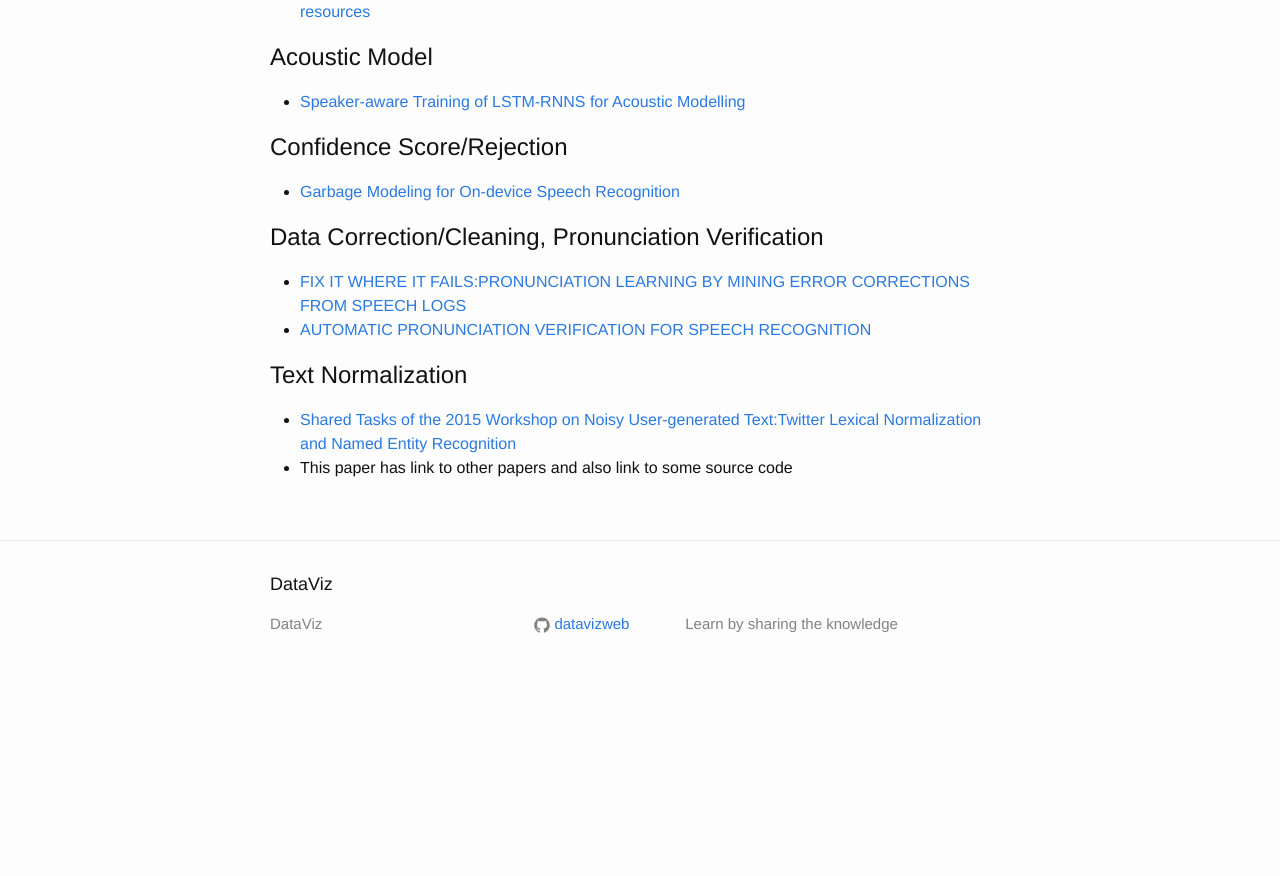
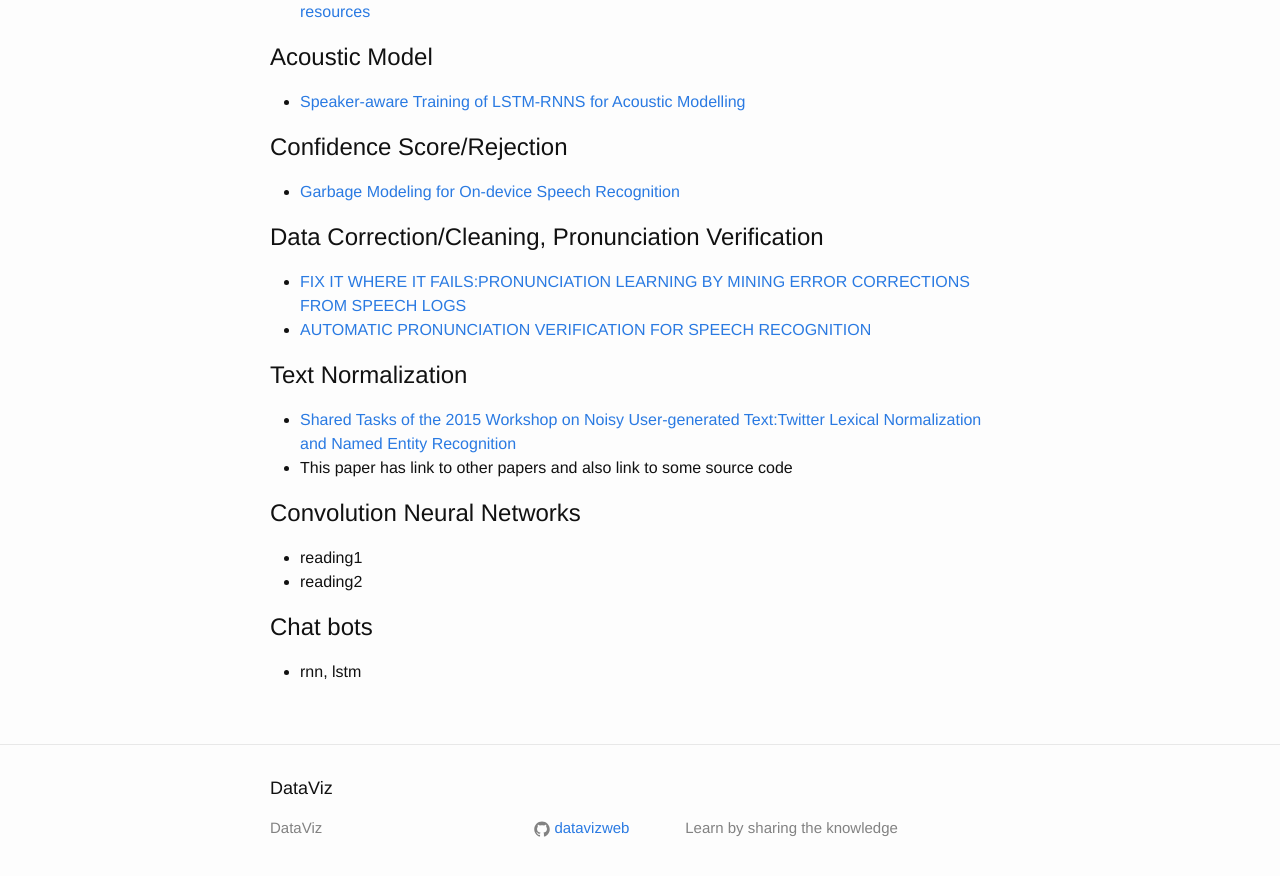
Before and after one commit to datavizweb/dataviz, a Jekyll site: the page built from _posts/2016-06-20-Reading-List-papers.markdown, in a window 1280 px wide and 900 px high, scrolled down 4637 px. Shown: the top 876 px of the window. Built offline with Jekyll 4.4.1, drawn with Linux system fonts in a browser that asks for light colours; before the commit the page ends 5333 px from its top, so only the background shows below that.

Commit message:
update from mobile

```diff
--- a/_posts/2016-06-20-Reading-List-papers.markdown
+++ b/_posts/2016-06-20-Reading-List-papers.markdown
@@ -213,3 +213,13 @@ ReLU activation function for multiple hidden layer adaptation.
 
 * [Shared Tasks of the 2015 Workshop on Noisy User-generated Text:Twitter Lexical Normalization and Named Entity Recognition](https://www.microsoft.com/en-us/research/wp-content/uploads/2015/08/WNUT19.pdf)
  * This paper has link to other papers and also link to some source code
+
+
+# Convolution Neural Networks
+
+* reading1
+* reading2
+
+# Chat bots
+
+* rnn, lstm
```
